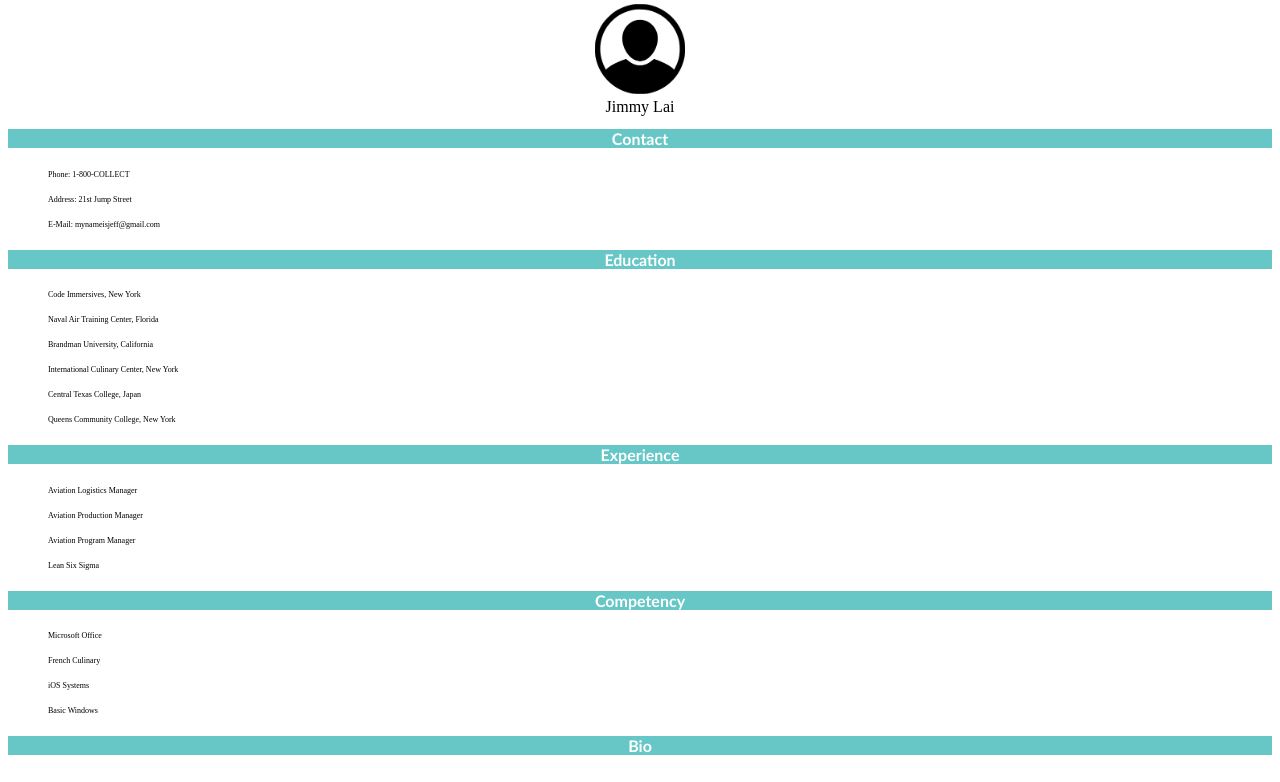
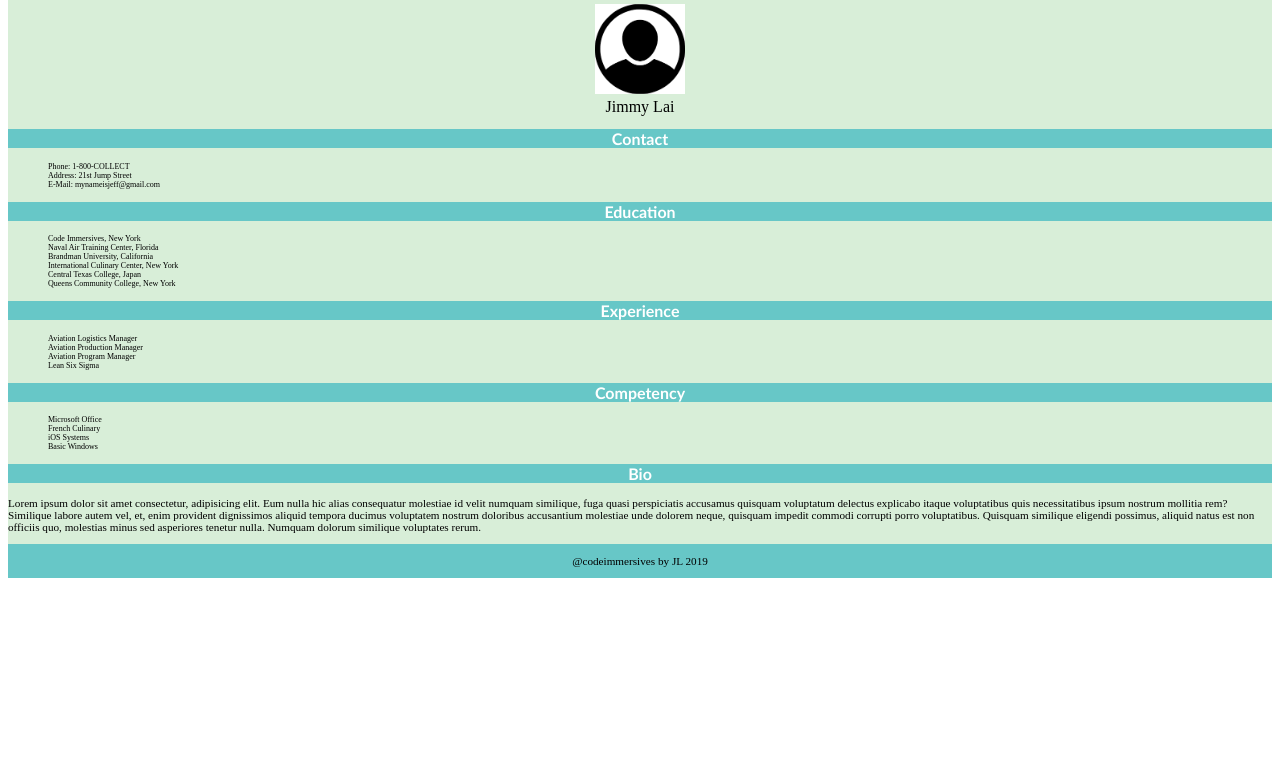
Before and after one commit to Ramen-King/resume, a plain HTML site: page index.html in a window 1280 px wide. Shown: the part 50-832 px from the top of the page. After the commit the page ends 800 px from the top, so only its background shows below. Drawn offline with Linux system fonts and the light colour scheme.

Commit message:
updated css

```diff
--- a/index.html
+++ b/index.html
@@ -14,9 +14,9 @@
         <header id="navbar">
             <i class="fab fa-facebook-square"></i>
             <i class="fab fa-linkedin"></i>
+            <i class="fab fa-github"></i>
             <i class="fab fa-line"></i>
             <i class="fab fa-google"></i>
-            <i class="fab fa-github"></i>
         </header>
         <section id="profile-avatar">
             <div><img src="./images/avatar.png" alt="profilepic" width="90px" height="90px"></div>
@@ -59,14 +59,14 @@
                 <ul>iOS Systems</ul>
                 <ul>Basic Windows</ul>
         </section>
-        <section id="about">
+        <section id="bio">
             <h1>
                 Bio
             </h1>
             <p>Lorem ipsum dolor sit amet consectetur, adipisicing elit. Eum nulla hic alias consequatur molestiae id velit numquam similique, fuga quasi perspiciatis accusamus quisquam voluptatum delectus explicabo itaque voluptatibus quis necessitatibus ipsum nostrum mollitia rem? Similique labore autem vel, et, enim provident dignissimos aliquid tempora ducimus voluptatem nostrum doloribus accusantium molestiae unde dolorem neque, quisquam impedit commodi corrupti porro voluptatibus. Quisquam similique eligendi possimus, aliquid natus est non officiis quo, molestias minus sed asperiores tenetur nulla. Numquam dolorum similique voluptates rerum.</p>
         </section>
         <footer id="footer">
-            <p>@codeimmersivesnyc by JL 2019</p>
+            <p>@codeimmersives by JL 2019</p>
         </footer>
      </div>
 </body>
--- a/main.css
+++ b/main.css
@@ -1,16 +1,20 @@
+@media screen and (min-width : 600px) and (orientation : landscape) {
+
+}
+
 #container {
-    display: flex;
     flex-grow: 0;
     flex-direction: column;
     justify-content: space-around;
     height: auto;
     width: auto ;
+    background: rgb(216, 238, 216);
 }
 
 section {
-    display: flex;
     flex-direction: column;
-    border:
+    justify-content: center;
+    align-items: center;
 }
 
 #container > :nth-child(2) {
@@ -22,16 +26,21 @@ section {
 
 section > h1 {
     display: flex;
-    justify-content: center;
+    text-align: center;
     font-family: 'Gill Sans', 'Gill Sans MT', Calibri, 'Trebuchet MS', sans-serif;
     font-size: 1rem;
+    margin: 0, auto;
+    justify-content: space-evenly;
+    background: rgb(103, 199, 199);
+    color: white;
 }
 
 ul {
     display: flex;
-    flex-direction: flex-start;
     font-size: 0.5rem;
-    align-items: flex-start;
+    justify-content: stretch;
+    margin: 0;
+    align-items: center;
 }
 
 header, footer {
@@ -41,20 +50,17 @@ header, footer {
 }
 
 #navbar {
-    display:flex;
     justify-content: space-evenly;
     padding: 10px;
 }
 
-h1 {
-
-    background: rgb(103, 199, 199);
-    color: white;
-
-}
 #footer {
     display: flex;
-    justify-content: center;
+    justify-content: space-evenly;
     background:rgb(103, 199, 199);
     font-size: .5rem;
 }
+
+p {
+    font-size: .7rem
+}
```
